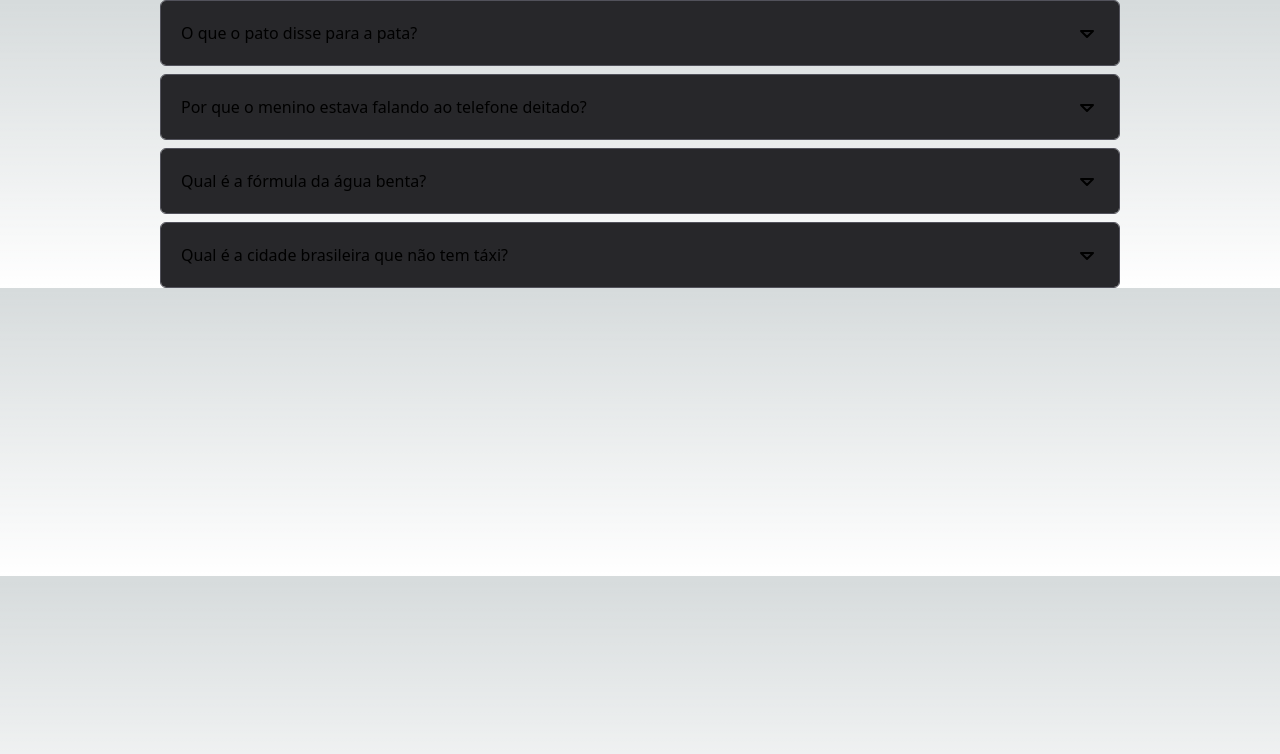
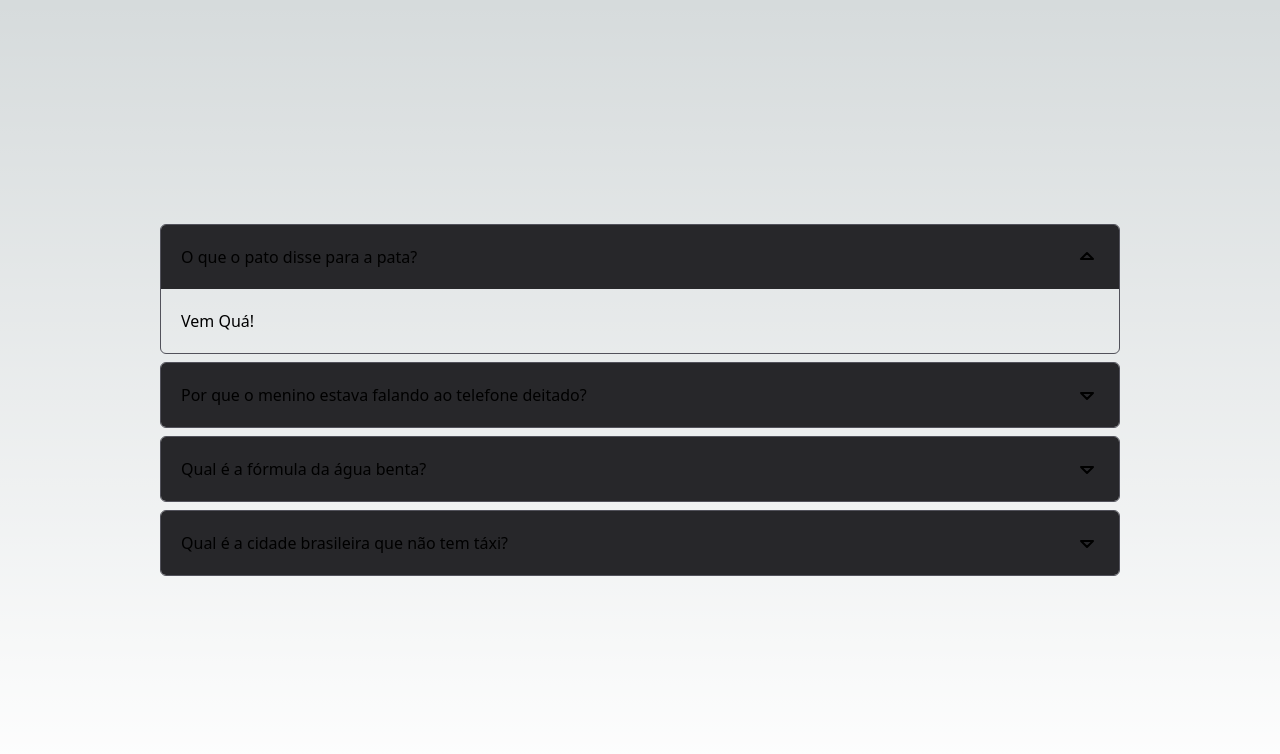
Before and after one commit to Weddly/app-inicial-next-react, a Next.js app: page /condicional/faq in a window 1280 px wide. Shown: the top 754 px of the page. Built offline with nearby package versions, Linux system fonts and the light colour scheme.

Commit message:
Aula #3 - Renderização condicional com comunicação direta e indireta

```diff
--- a/src/components/condicional/Faq.tsx
+++ b/src/components/condicional/Faq.tsx
@@ -1,12 +1,23 @@
+import { useState } from "react";
 import Pergunta from "./Pergunta";
 
 export default function Faq(){
+    const [ativo, setAtivo] = useState<number>(0)
+
+    function alternarVisibilidade(indice: number) {
+        if(indice === ativo) {
+            setAtivo(-1)
+        } else {
+            setAtivo(indice)
+        }
+    }
+
     return(
         <div className="flex flex-col gap-2 w-[90%] md:w-3/4">
-            <Pergunta texto="O que o pato disse para a pata?" resposta="Vem Quá!" />
-            <Pergunta texto="Por que o menino estava falando ao telefone deitado?" resposta="Para não cair a ligação." />
-            <Pergunta texto="Qual é a fórmula da água benta?" resposta="H Deus O!" />
-            <Pergunta texto="Qual é a cidade brasileira que não tem táxi?" resposta="Uberlândia!" />
+            <Pergunta aberta={ativo === 0} indice={0} alternarVisibilidade={alternarVisibilidade} texto="O que o pato disse para a pata?" resposta="Vem Quá!" />
+            <Pergunta aberta={ativo === 1} indice={1} alternarVisibilidade={alternarVisibilidade} texto="Por que o menino estava falando ao telefone deitado?" resposta="Para não cair a ligação." />
+            <Pergunta aberta={ativo === 2} indice={2} alternarVisibilidade={alternarVisibilidade} texto="Qual é a fórmula da água benta?" resposta="H Deus O!" />
+            <Pergunta aberta={ativo === 3} indice={3} alternarVisibilidade={alternarVisibilidade} texto="Qual é a cidade brasileira que não tem táxi?" resposta="Uberlândia!" />
         </div>
     )
 }
--- a/src/components/condicional/Pergunta.tsx
+++ b/src/components/condicional/Pergunta.tsx
@@ -4,8 +4,11 @@ import { IconCaretDown, IconCaretUp } from "@tabler/icons-react";
 import IfElse from "./IfElse";
 
 interface PerguntaProps{
+    indice: number
     texto: string
     resposta: string
+    aberta: boolean
+    alternarVisibilidade: (indice: number) => void
 }
 
 export default function Pergunta(props: PerguntaProps) {
@@ -16,11 +19,11 @@ export default function Pergunta(props: PerguntaProps) {
         <div className={`border border-zinc-600 rounded-md overflow-hidden
         `}>
             <div className="bg-zinc-800 p-5  cursor-pointer select-none flex justify-between"
-                 onClick={() => setAberta(!aberta)}
+                 onClick={() => props.alternarVisibilidade(props.indice)}
             >
                 <span>{props.texto}</span>
 
-                <IfElse teste={aberta}>
+                <IfElse teste={props.aberta}>
                     <IconCaretUp />
                     <IconCaretDown />
                 </IfElse>
@@ -29,7 +32,7 @@ export default function Pergunta(props: PerguntaProps) {
 
             </div>
 
-            <If teste={aberta}>
+            <If teste={props.aberta}>
                 <div className="p-5" >
                     {props.resposta}
                 </div>
--- a/src/pages/condicional/faq.tsx
+++ b/src/pages/condicional/faq.tsx
@@ -2,7 +2,7 @@ import Faq from "@/components/condicional/Faq";
 
 export default function PaginaFaq(){
     return(
-        <div className="flex justify-center items-center">
+        <div className="flex justify-center items-center h-screen">
             <Faq />
         </div>
     )
```
